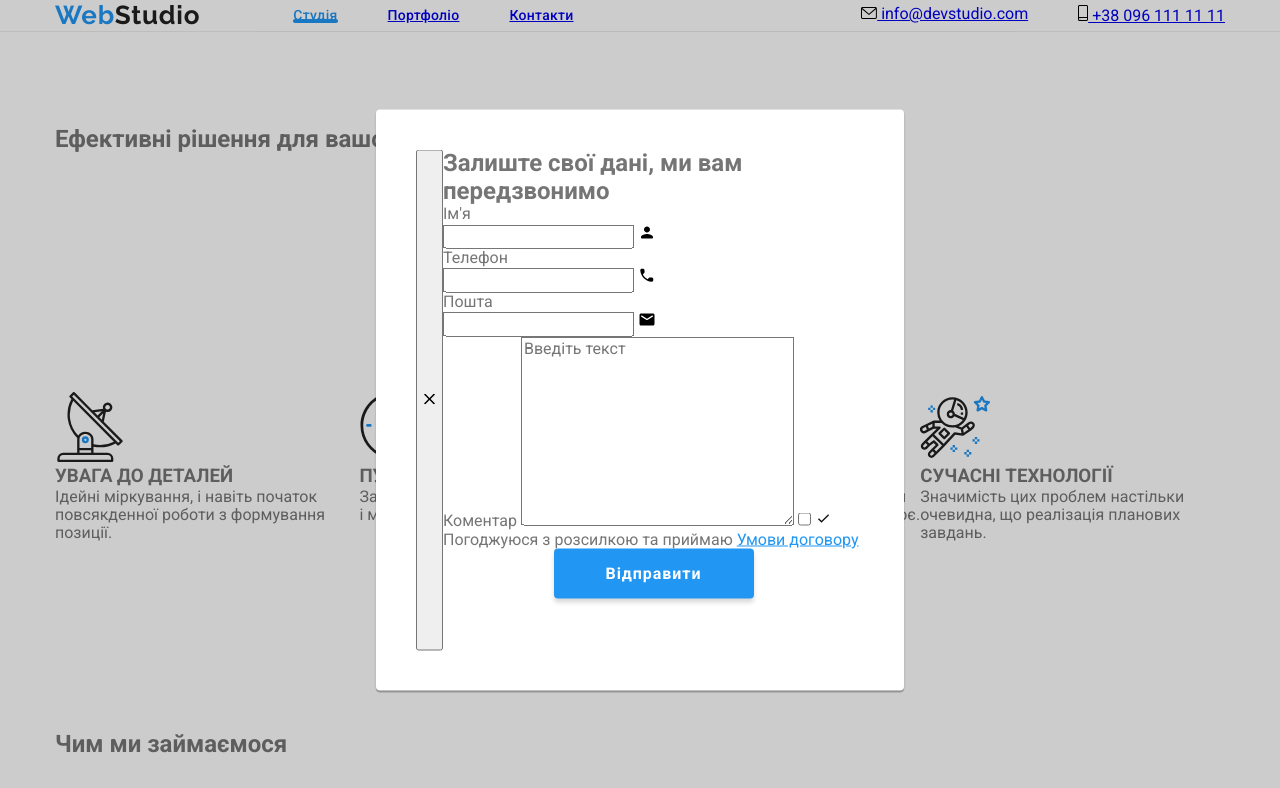
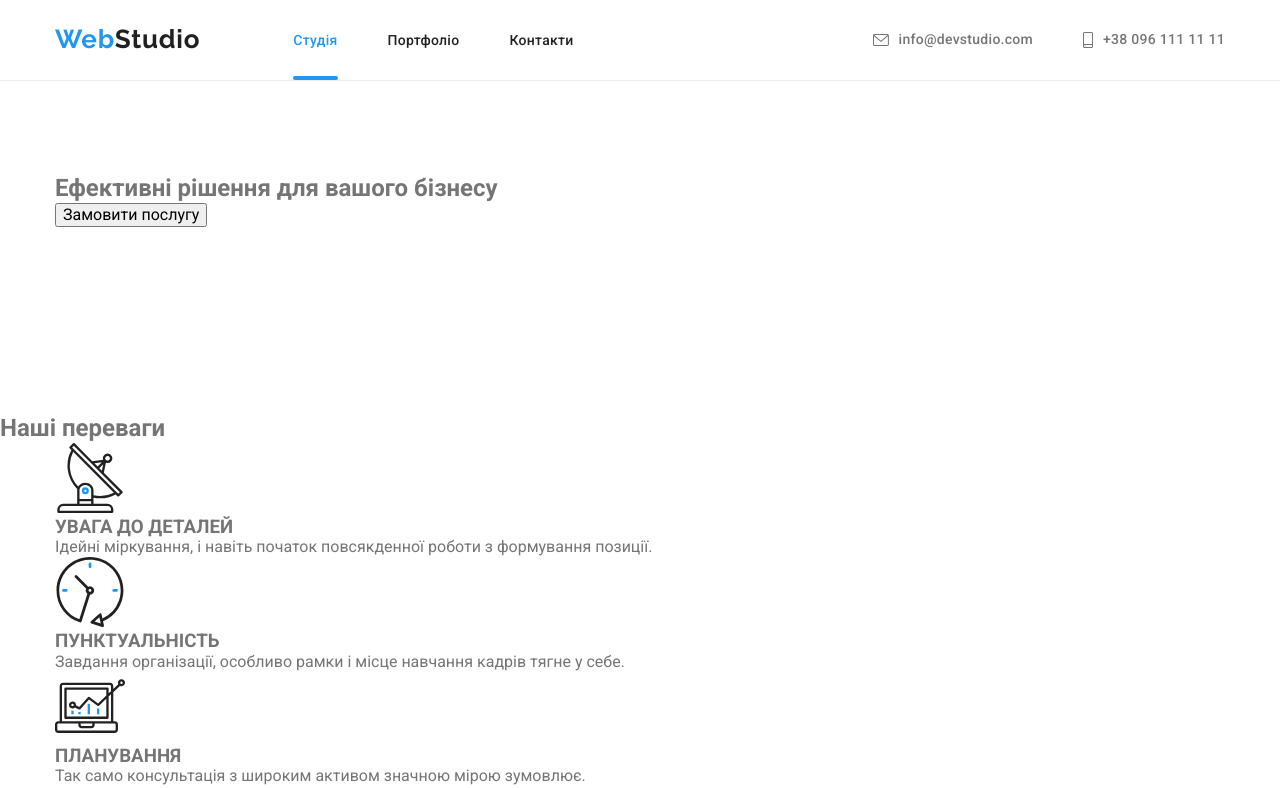
Before and after one commit to SemenZvehintsev/goit-markup-hw-07, a plain HTML site: page index.html in a window 1280 px wide. Shown: the top 788 px of the page. Drawn offline with nearby package versions, Linux system fonts and the light colour scheme.

Commit message:
added sass styles header

```diff
--- a/index.html
+++ b/index.html
@@ -13,7 +13,7 @@
       href="https://fonts.googleapis.com/css2?family=Raleway:wght@700&family=Roboto:wght@400;500;700;900&display=swap"
       rel="stylesheet"
     />
-    <link rel="stylesheet" href="./css/styles.css" />
+    <link rel="stylesheet" href="./css/main.min.css" />
   </head>
 
   <body>
@@ -378,7 +378,7 @@
         <div class="footer__contacts">
           <div>
             <a class="logo" lang="en" href="./index.html"
-              >Web<span class="logo__text">Studio</span></a
+              >Web<span class="logo__text logo__text--white">Studio</span></a
             >
             <address class="address" id="contacts">
               <ul class="address-list">
--- /dev/null
+++ b/sass/components/_common.scss
@@ -0,0 +1,41 @@
+html {
+    box-sizing: border-box;
+}
+
+*,
+*::after,
+*::before {
+    box-sizing: inherit;
+}
+
+
+body {
+    color: $color-text-gray;
+    font-family: "Roboto", sans-serif;
+    background-color: $color-white;
+}
+
+
+.head {
+    border-bottom: 1px solid #ECECEC;
+}
+
+
+.container {
+    width: 1200px;
+    padding: 0 15px;
+    margin: auto;
+}
+
+
+.head__container {
+    display: flex;
+    align-items: center;
+    max-height: 80px;
+}
+
+
+.section {
+    padding-top: 94px;
+    padding-bottom: 94px;
+}
--- /dev/null
+++ b/sass/components/_contact-list.scss
@@ -0,0 +1,26 @@
+.contact-list {
+    display: flex;
+    gap: 50px;
+    margin-left: auto;
+}
+
+.contact-list__link {
+    display: flex;
+    color: $color-text-gray;
+    font-weight: 500;
+    font-size: 14px;
+    line-height: 1.14;
+    letter-spacing: 0.02em;
+    padding-top: 32px;
+    padding-bottom: 32px;
+    gap: 10px;
+    align-items: center;
+    transition: color 250ms cubic-bezier(0.4, 0, 0.2, 1);
+    &:hover {
+        color: $color-blue;
+    }
+}
+
+.contact-list__icon {
+    fill: currentColor;
+}
--- /dev/null
+++ b/sass/components/_logo.scss
@@ -0,0 +1,16 @@
+.logo {
+    font-family: "Raleway", sans-serif;
+    color: $color-blue;
+    font-size: 26px;
+    line-height: 1.2;
+    letter-spacing: 0.03em;
+    text-decoration: none;
+}
+
+
+.logo__text {
+    color: $color-text-black;
+    &--white {
+        color: $color-white;
+    }
+}
--- /dev/null
+++ b/sass/components/_nav.scss
@@ -0,0 +1,40 @@
+.nav {
+    padding-left: 93px;
+}
+
+.nav__list {
+    display: flex;
+    gap: 50px;
+}
+
+
+.nav__link {
+    color: $color-text-black;
+    font-weight: 500;
+    font-size: 14px;
+    line-height: 1.14;
+    letter-spacing: 0.02em;
+    padding-top: 32px;
+    padding-bottom: 32px;
+    transition: color 250ms cubic-bezier(0.4, 0, 0.2, 1);
+    &:hover {
+        color: $color-blue;
+    }
+}
+
+
+.nav__link--current-page {
+    position: relative;
+    color: $color-blue;
+    height: 100%;
+    &::after {
+            position: absolute;
+            bottom: 0;
+            left: 0;
+            content: "";
+            width: 100%;
+            height: 4px;
+            background-color: $color-blue;
+            border-radius: 2px;
+        }
+}
--- /dev/null
+++ b/sass/components/_reset.scss
@@ -0,0 +1,28 @@
+ul {
+    list-style-type: none;
+}
+
+
+img {
+    display: block;
+    max-width: 100%;
+    height: auto;
+}
+
+
+h1,
+h2,
+h3,
+h4,
+h5,
+h6,
+ul,
+p {
+    margin: 0;
+    padding: 0;
+}
+
+
+a {
+    text-decoration: none;
+}
--- a/sass/main.scss
+++ b/sass/main.scss
@@ -0,0 +1,6 @@
+@import './utils/vars';
+@import './components/reset';
+@import './components/common';
+@import './components/logo';
+@import './components/nav';
+@import './components/contact-list';
--- /dev/null
+++ b/sass/utils/_vars.scss
@@ -0,0 +1,32 @@
+
+    $color-text-gray: #757575;
+    $color-text-black: #212121;
+    $color-white: #FFFFFF;
+    $color-blue: #2196F3;
+    $color-bg: #F5F4FA;
+    $color-bg-footer: #2F303A;
+    $color-text-footer-contact: rgba(255, 255, 255, 0.6);
+    $color-btn-darkblue: #188CE8;
+    $color-fill: #AFB1B8;
+    $color-bg-hero: #C4C4C4;
+    $color-bg-img: rgba(47, 48, 58, 0.8);
+    $color-bg-modal: rgba(0, 0, 0, 0.2);
+    $color-placeholder: rgba(117, 117, 117, 0.5);
+
+
+/* :root {
+    --primary-text-color: #757575;
+    --secondary-text-color: #212121;
+    --white-text-color: #FFFFFF;
+    --alternative-text-color: #2196F3;
+    --secondary-background-color: #F5F4FA;
+    --footer-background-color: #2F303A;
+    --primary-backgound-color: #FFFFFF;
+    --contact-text-color: rgba(255, 255, 255, 0.6);
+    --button-background-color: #188CE8;
+    --fill-color: #AFB1B8;
+    --hero-background-color: #C4C4C4;
+    --img-description-background-color: rgba(47, 48, 58, 0.8);
+    --modal-background-color: rgba(0, 0, 0, 0.2);
+    --textarea-placeholder-color: rgba(117, 117, 117, 0.5);
+} */
```
Also changed, not shown: css/main.css, css/main.min.css, 2 other files.
